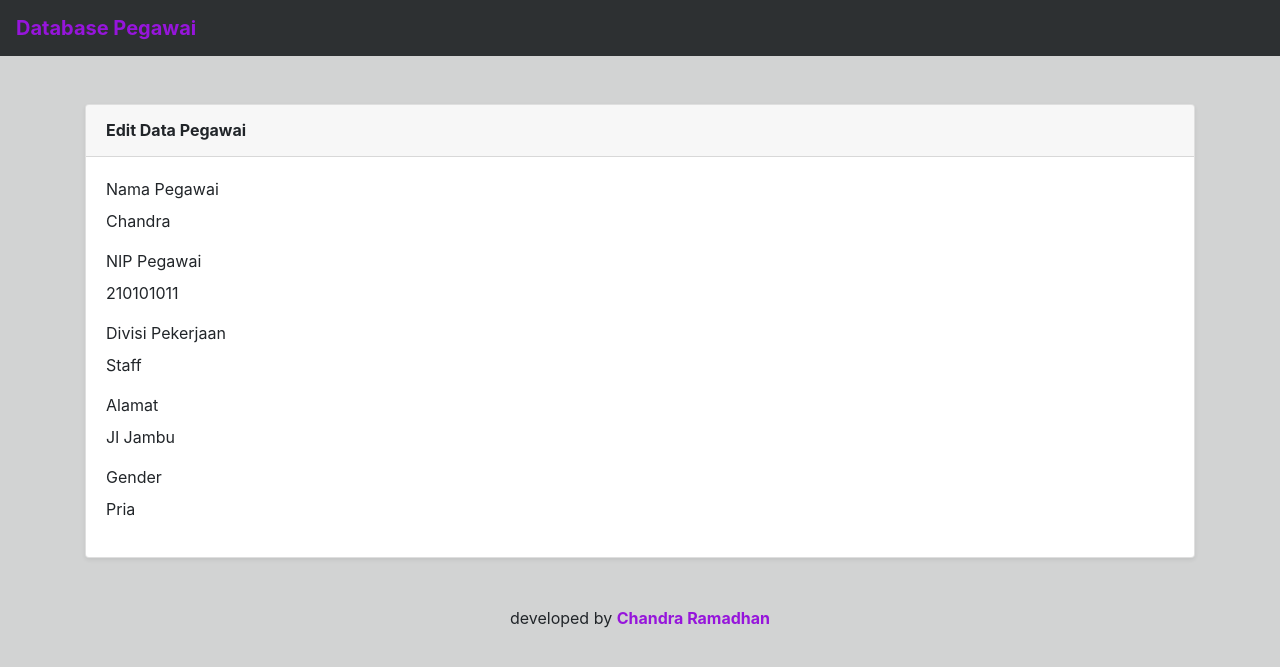
After one commit to abisetra/pegawai, a Django app: page /lihatdata/6 in a window 1280 px wide. The commit adds this page. Shown: the top 667 px of the page. Run offline with Django 3.2, Linux system fonts and the light colour scheme; data comes from the database, SQL or seed files in the repository; some libraries are stand-ins or nearby versions.

Commit message:
Penambahan halaman detail

```diff
--- a/crudsimple/urls.py
+++ b/crudsimple/urls.py
@@ -24,5 +24,6 @@ urlpatterns = [
     path('simpandata',views.simpandata),
     path('hapusdata/<int:id>',views.hapusdata),
     path('editdata/<int:id>',views.editdata),
-    path('updatedata/<int:id>',views.updatedata)
+    path('updatedata/<int:id>',views.updatedata),
+    path('lihatdata/<int:id>',views.lihatdata)
 ]
--- /dev/null
+++ b/simplecrud/templates/detail.html
@@ -0,0 +1,63 @@
+<!DOCTYPE html>
+<html lang="en">
+
+<head>
+  <nav class="navbar navbar-light justify-content-between" style="background-color: #2d3032;">
+    <a href="/" class="navbar-brand m-0 font-weight-bold" style="color: #9615db;">Database Pegawai</a>
+  </nav>
+
+  <meta charset="utf-8">
+  <meta http-equiv="X-UA-Compatible" content="IE=edge">
+  <meta name="viewport" content="width=device-width, initial-scale=1, shrink-to-fit=no">
+  <meta name="description" content="">
+  <meta name="author" content="">
+  {% load static %}
+  <title>Perubahan Data Pegawai</title>
+  <link href="{% static 'fontawesome-free/css/all.min.css' %}" rel="stylesheet" type="text/css">
+  <link href="{% static 'bootstrap/css/bootstrap.min.css' %}" rel="stylesheet">
+</head>
+
+<body style="background-color:#d2d3d3">
+  <br> </br>
+
+  <div class="container">
+      <div class="card shadow-sm mb-4">
+        <div class="card-header py-3">
+          <h6 class="m-0 font-weight-bold">Edit Data Pegawai</h6>
+        </div>
+        <div class="card-body">
+          <label>Nama Pegawai</label>
+          <div class="form-group">
+            {{ lihatdatanya.nama }}
+          </div>
+          <label>NIP Pegawai</label>
+          <div class="form-group">
+            {{ lihatdatanya.nip }}
+          </div>
+          <label>Divisi Pekerjaan</label>
+          <div class="form-group">
+            {{ lihatdatanya.divisi }}
+          </div>
+          <label>Alamat</label>
+          <div class="form-group">
+            {{ lihatdatanya.alamat }}
+          </div>
+          <label>Gender</label>
+          <div class="form-group">
+            {{lihatdatanya.gender }}
+          </div>
+        </div>
+      </div>
+    <footer class="mt-5 mb-3">
+      <div class="container my-auto">
+        <div class="text-center my-auto">
+          <span>developed by <a href="https://github.com/chandrakes" target="_blank" style="color: #9615db;"><b>Chandra Ramadhan</b><a></span>
+        </div>
+      </div>
+    </footer>
+  </div>
+
+  <script src="{% static 'jquery/jquery.slim.min.js' %}"></script>
+  <script src="{% static 'bootstrap/js/bootstrap.bundle.min.js' %}"></script>
+</body>
+</html>
--- a/simplecrud/templates/index.html
+++ b/simplecrud/templates/index.html
@@ -63,6 +63,8 @@
                     class="fas fa-edit"></i></a>
                   <a href="/hapusdata/{{ tampilkandatanya.id }}" class="btn btn-danger btn-sm" title="Hapus"><i
                       class="fas fa-trash"></i></a>
+                  <a href="/lihatdata/{{ tampilkandatanya.id }}" class="btn btn-danger btn-sm" title="Lihat"><i
+                      class="fas fa-eye"></i></a>
                 </td>
               </tr>
               {% endfor %}
--- a/simplecrud/views.py
+++ b/simplecrud/views.py
@@ -34,3 +34,6 @@ def updatedata(request, id):
         formupdatedata.save()
         return redirect('/')
     return render(request,'editdata.html',{'updatedatanya':Crudsimple.objecs.get(id=id)})
+
+def lihatdata(request, id):
+    return render(request, "detail.html", {'lihatdatanya':Crudsimple.objects.get(id=id)})
```
